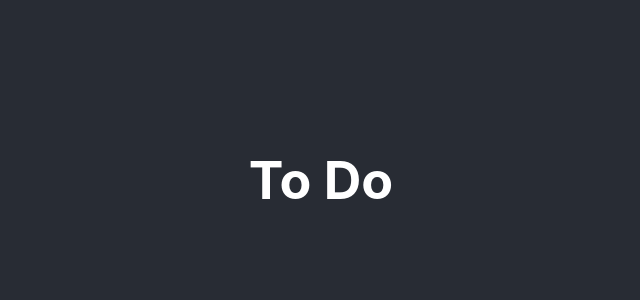
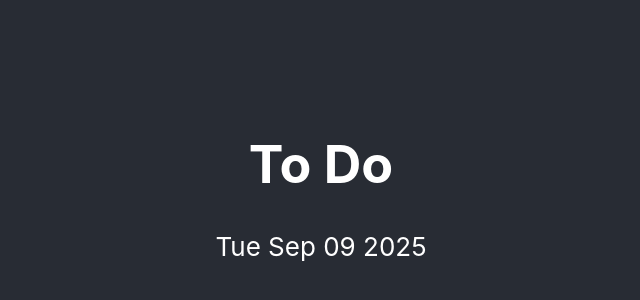
Before and after one commit to pinkx-xlink/react-to-do-app2025, a React (Create React App) app in the folder to-do/: page / in a window 1280 px wide. Shown: the part 220-520 px from the top of the page, without its empty margins (319-959 px from the left). Built offline with nearby package versions, Linux system fonts and the light colour scheme.

Commit message:
Create components folder; Create TodaysDate.jsx, and TodaysDate const, which returns the current date, time, and day of the week

```diff
--- a/to-do/src/App.js
+++ b/to-do/src/App.js
@@ -1,10 +1,12 @@
 import './App.css';
+import TodaysDate from './components/TodaysDate';
 
 function App() {
   return (
     <div className="App">
       <header className="App-header">
         <h1>To Do</h1>
+        <TodaysDate />
       </header>
     </div>
   );
--- /dev/null
+++ b/to-do/src/components/TodaysDate.jsx
@@ -0,0 +1,14 @@
+import React from 'react'
+
+const TodaysDate = () => {
+
+  // const currentDate = Date.prototype.toDateString();
+  const d = new Date();
+  const currentDate = d.toDateString()
+
+  return (
+    <div>{currentDate}</div>
+  )
+}
+
+export default TodaysDate
```
